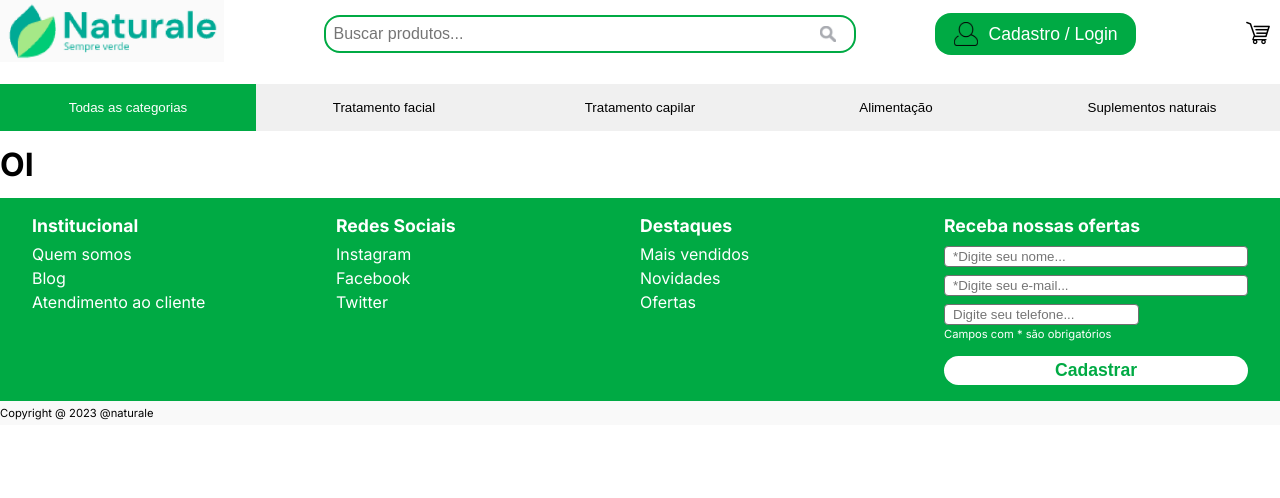
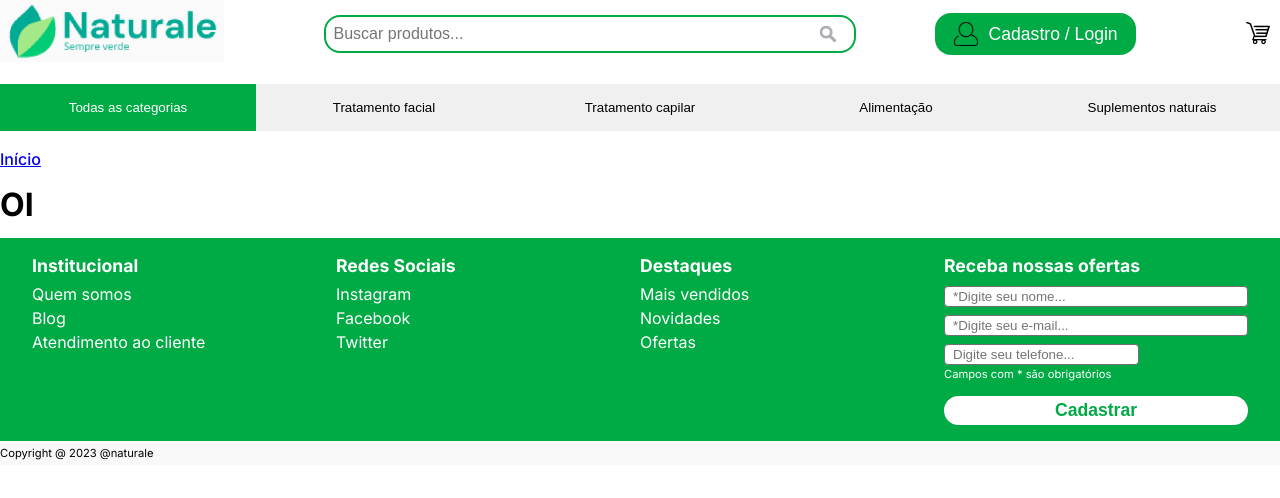
Before and after one commit to ToMattBan/naturale, a Nuxt app: page / in a window 1280 px wide. Shown: the top 498 px of the page. Built offline with nearby package versions, Linux system fonts and the light colour scheme.

Commit message:
Getting routes (WIP)

```diff
--- /dev/null
+++ b/components/BreadCrumb.vue
@@ -0,0 +1,60 @@
+<template>
+  <div class="breadcrumb">
+    <span v-for="(breadRoute, index) in breadRoutes">
+      <NuxtLink :to="breadRoute.path">{{ breadRoute.name }} </NuxtLink>
+      <span class="separator" v-if="index != breadRoutes.length - 1">{{
+        '>'
+      }}</span>
+    </span>
+  </div>
+</template>
+
+<script setup lang="ts">
+interface IRoutes {
+  name: string;
+  path: string;
+}
+
+const breadRoutes: IRoutes[] = [
+  {
+    name: 'Início',
+    path: '/',
+  },
+];
+
+createBreadcrumb();
+
+function createBreadcrumb() {
+  let actualRoute = '';
+  const route = useRoute();
+
+  for (var key in route.params) {
+    if (route.params.hasOwnProperty(key)) {
+      actualRoute += `/${route.params[key]}`;
+
+      breadRoutes.push({
+        name:
+          typeof route.params[key] == 'string'
+            ? formatName(route.params[key])
+            : formatName(route.params[key][0]),
+        path: actualRoute,
+      });
+    }
+  }
+}
+
+function formatName(name: string | string[]) {
+  return name;
+}
+</script>
+
+<style scoped>
+.breadcrumb {
+  display: flex;
+  font-weight: 500;
+}
+
+.breadcrumb .separator {
+  margin: 0 var(--small);
+}
+</style>
--- a/layouts/default.vue
+++ b/layouts/default.vue
@@ -2,6 +2,7 @@
   <main>
     <SiteHeader />
     <Navbar />
+    <BreadCrumb />
     <slot />
     <SiteFooter />
   </main>
```
